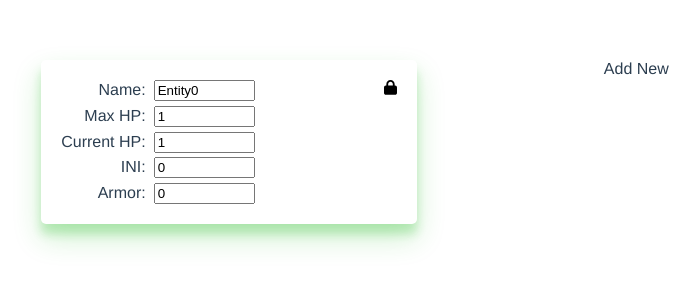
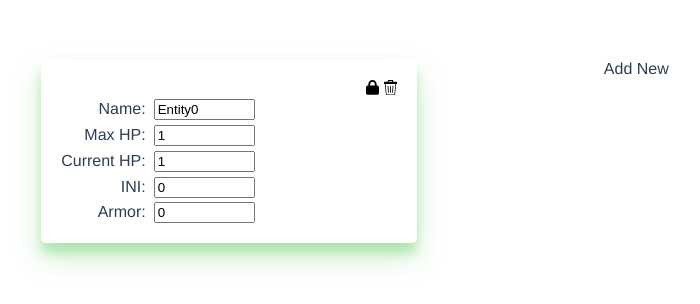
Before and after one commit to Killaxy/dsa-ini-tracker, a Vue app: page / in a window 1280 px wide. Both pictures are taken after a click on the link "Add New". Shown: the top 304 px of the page, without its empty margins (30-730 px from the left). Built offline with nearby package versions, Linux system fonts and the light colour scheme.

Commit message:
style links as pointer

```diff
--- a/src/App.vue
+++ b/src/App.vue
@@ -123,5 +123,8 @@ export default {
     grid-template-columns: 33% 33% 33%;
   }
 }
+a{
+  cursor: pointer;
+}
 
 </style>
--- a/src/components/Entity.vue
+++ b/src/components/Entity.vue
@@ -8,9 +8,14 @@
   -->
   <div class="entity" :class="{'active':isActive}">
     <div v-if="isEditMode" >
-      <a @click="isEditMode = !isEditMode;" style="float: right;">
-        <svg width="13px" xmlns="http://www.w3.org/2000/svg" viewBox="0 0 448 512"><title>lock</title><path d="M80 192V144C80 64.47 144.5 0 224 0C303.5 0 368 64.47 368 144V192H384C419.3 192 448 220.7 448 256V448C448 483.3 419.3 512 384 512H64C28.65 512 0 483.3 0 448V256C0 220.7 28.65 192 64 192H80zM144 192H304V144C304 99.82 268.2 64 224 64C179.8 64 144 99.82 144 144V192z"/></svg>
-      </a>
+      <div class="editmode-controls">
+        <a @click="isEditMode = !isEditMode;" style="float: right;">
+          <svg width="13px" xmlns="http://www.w3.org/2000/svg" viewBox="0 0 448 512"><title>lock</title><path d="M80 192V144C80 64.47 144.5 0 224 0C303.5 0 368 64.47 368 144V192H384C419.3 192 448 220.7 448 256V448C448 483.3 419.3 512 384 512H64C28.65 512 0 483.3 0 448V256C0 220.7 28.65 192 64 192H80zM144 192H304V144C304 99.82 268.2 64 224 64C179.8 64 144 99.82 144 144V192z"/></svg>
+        </a>
+        <a @click="$emit('remove', id)">
+                <svg width="13px" xmlns="http://www.w3.org/2000/svg" id="Layer_1" data-name="Layer 1" viewBox="0 0 105.7 122.88"><title>remove</title><path d="M30.46,14.57V5.22A5.18,5.18,0,0,1,32,1.55v0A5.19,5.19,0,0,1,35.68,0H70a5.22,5.22,0,0,1,3.67,1.53l0,0a5.22,5.22,0,0,1,1.53,3.67v9.35h27.08a3.36,3.36,0,0,1,3.38,3.37V29.58A3.38,3.38,0,0,1,102.32,33H98.51l-8.3,87.22a3,3,0,0,1-2.95,2.69H18.43a3,3,0,0,1-3-2.95L7.19,33H3.37A3.38,3.38,0,0,1,0,29.58V17.94a3.36,3.36,0,0,1,3.37-3.37Zm36.27,0V8.51H39v6.06ZM49.48,49.25a3.4,3.4,0,0,1,6.8,0v51.81a3.4,3.4,0,1,1-6.8,0V49.25ZM69.59,49a3.4,3.4,0,1,1,6.78.42L73,101.27a3.4,3.4,0,0,1-6.78-.43L69.59,49Zm-40.26.42A3.39,3.39,0,1,1,36.1,49l3.41,51.8a3.39,3.39,0,1,1-6.77.43L29.33,49.46ZM92.51,33.38H13.19l7.94,83.55H84.56l8-83.55Z"/></svg>
+        </a>
+      </div>
       <div class="editmode">
         <div>
           <label :for="getLabelIdentifier('title')">Name:</label>
@@ -197,9 +202,6 @@ export default {
 .small-input{
   width: 15%;
 }
-a{
-  cursor: pointer;
-}
 .editmode{
   display: flex;
   flex-direction: column;
@@ -214,4 +216,9 @@ a{
 .editmode > div > input{
   width: 7em;
 }
+.editmode-controls{
+  display: flex;
+  justify-content: flex-end;
+  gap: 0.3em;
+}
 </style>
```
